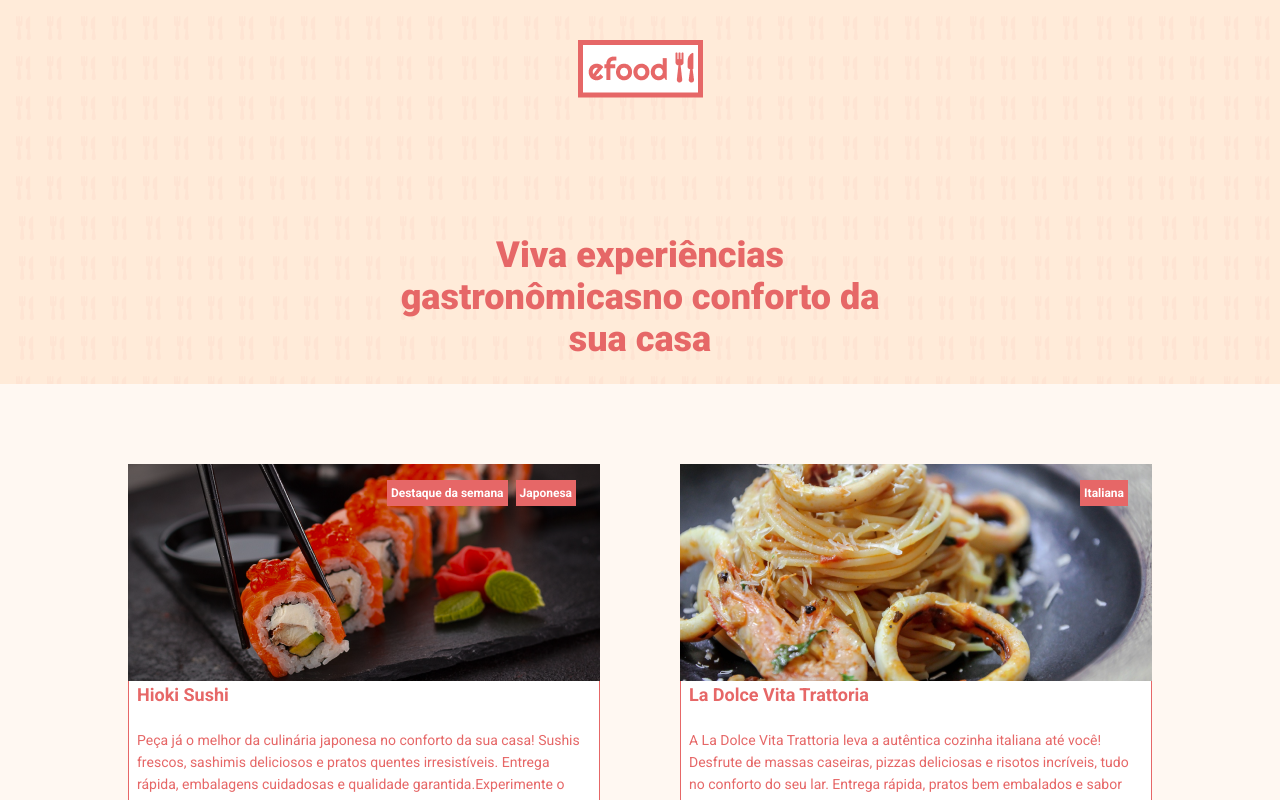
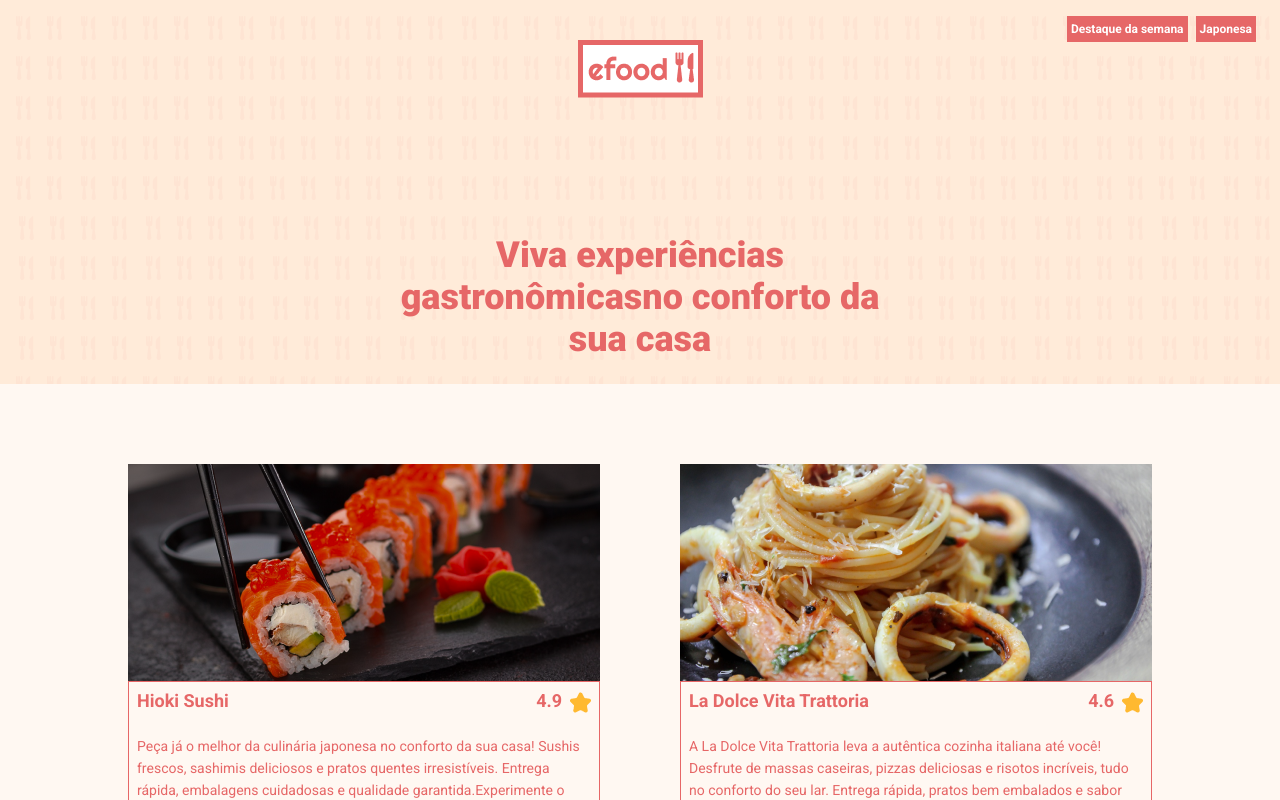
Before and after one commit to joao-carlos-dev/EFood, a React (Create React App) app: page / in a window 1280 px wide. Shown: the top 800 px of the page. Built offline with nearby package versions, Linux system fonts and the light colour scheme.

Commit message:
colocando avaliacao

```diff
--- a/src/components/Restaurants/index.tsx
+++ b/src/components/Restaurants/index.tsx
@@ -1,16 +1,26 @@
 import { Link } from 'react-router-dom'
 import { ButtonContainer } from '../Button/styles'
 import Tag from '../Tag'
-import { Border, Card, Descricao, Infos, Titulo } from './styles'
+import {
+  Avaliacao,
+  Border,
+  Card,
+  Descricao,
+  Infos,
+  Nota,
+  Titulo
+} from './styles'
+import estrela from '../../assets/images/estrela.png'
 
 type Props = {
   titulo: string
   descricao: string
   infos: string[]
   image: string
+  avaliacao: number
 }
 
-const Restaurants = ({ titulo, descricao, infos, image }: Props) => (
+const Restaurants = ({ titulo, descricao, infos, image, avaliacao }: Props) => (
   <Card>
     <img src={image} alt={titulo} />
     <Infos>
@@ -19,10 +29,16 @@
       ))}
     </Infos>
     <Border>
-      <Titulo>{titulo}</Titulo>
+      <Titulo>
+        {titulo}
+        <Nota>
+          <Avaliacao>{avaliacao}</Avaliacao>
+          <img src={estrela} alt="estrela" />
+        </Nota>
+      </Titulo>
       <Descricao>{descricao}</Descricao>
       <ButtonContainer>
-        <Link to="/perfil">Saiba maisl</Link>
+        <Link to="/perfil">Saiba mais</Link>
       </ButtonContainer>
     </Border>
   </Card>
--- a/src/components/Restaurants/styles.ts
+++ b/src/components/Restaurants/styles.ts
@@ -4,12 +4,12 @@
 import { ButtonContainer } from '../Button/styles'
 
 export const Card = styled.div`
-  background-color: ${cores.branco};
+  background-color: ${cores.branco}
   position: relative;
   margin-bottom: 48px;
 
   img {
-    margin-bottom: -10px;
+    margin-bottom: -4px;
   }
 
   ${ButtonContainer} {
@@ -27,12 +27,24 @@
 export const Titulo = styled.h3`
   font-size: 18px;
   font-weight: 700;
-  display: block;
   margin-top: 8px;
   margin-bottom: 16px;
   margin-left: 8px;
+  display: flex;
+  justify-content: space-between;
+`
+export const Nota = styled.div`
+  margin-right: 8px;
+  display: flex;
+  align-items: center;
+  justify-content: center;
 `
 
+export const Avaliacao = styled.h4`
+  margin-right: 8px;
+  font-size: 18px;
+  font-weight: 700;
+`
 export const Descricao = styled.p`
   font-size: 14px;
   line-height: 22px;
--- a/src/components/RestaurantsList/index.tsx
+++ b/src/components/RestaurantsList/index.tsx
@@ -16,6 +16,7 @@
             titulo={rest.titulo}
             descricao={rest.descricao}
             image={rest.image}
+            avaliacao={rest.avaliacao}
             infos={rest.infos}
           />
         ))}
--- a/src/models/Rest.ts
+++ b/src/models/Rest.ts
@@ -1,5 +1,6 @@
 class Rest {
   titulo: string
+  avaliacao: number
   descricao: string
   image: string
   infos: string[]
@@ -8,12 +9,14 @@
   constructor(
     id: number,
     titulo: string,
+    avaliacao: number,
     descricao: string,
     image: string,
     infos: string[]
   ) {
     this.id = id
     this.titulo = titulo
+    this.avaliacao = avaliacao
     this.image = image
     this.infos = infos
     this.descricao = descricao
--- a/src/pages/Home/index.tsx
+++ b/src/pages/Home/index.tsx
@@ -8,6 +8,7 @@
   {
     id: 1,
     titulo: 'Hioki Sushi',
+    avaliacao: 4.9,
     descricao:
       'Peça já o melhor da culinária japonesa no conforto da sua casa! Sushis frescos, sashimis deliciosos e pratos quentes irresistíveis. Entrega rápida, embalagens cuidadosas e qualidade garantida.Experimente o Japão sem sair do lar com nosso delivery!',
     infos: ['Destaque da semana', 'Japonesa'],
@@ -16,6 +17,7 @@
   {
     id: 2,
     titulo: 'La Dolce Vita Trattoria',
+    avaliacao: 4.6,
     descricao:
       'A La Dolce Vita Trattoria leva a autêntica cozinha italiana até você! Desfrute de massas caseiras, pizzas deliciosas e risotos incríveis, tudo no conforto do seu lar. Entrega rápida, pratos bem embalados e sabor inesquecível. Peça já!',
     infos: ['Italiana'],
@@ -24,6 +26,7 @@
   {
     id: 3,
     titulo: 'Hioki Sushi',
+    avaliacao: 4.6,
     descricao:
       'Peça já o melhor da culinária japonesa no conforto da sua casa! Sushis frescos, sashimis deliciosos e pratos quentes irresistíveis. Entrega rápida, embalagens cuidadosas e qualidade garantida.Experimente o Japão sem sair do lar com nosso delivery!',
     infos: ['Japonesa'],
@@ -32,6 +35,7 @@
   {
     id: 4,
     titulo: 'Hioki Sushi',
+    avaliacao: 4.6,
     descricao:
       'Peça já o melhor da culinária japonesa no conforto da sua casa! Sushis frescos, sashimis deliciosos e pratos quentes irresistíveis. Entrega rápida, embalagens cuidadosas e qualidade garantida.Experimente o Japão sem sair do lar com nosso delivery!',
     infos: ['Japonesa'],
@@ -40,6 +44,7 @@
   {
     id: 5,
     titulo: 'Hioki Sushi',
+    avaliacao: 4.6,
     descricao:
       'Peça já o melhor da culinária japonesa no conforto da sua casa! Sushis frescos, sashimis deliciosos e pratos quentes irresistíveis. Entrega rápida, embalagens cuidadosas e qualidade garantida.Experimente o Japão sem sair do lar com nosso delivery!',
     infos: ['Japonesa'],
@@ -48,6 +53,7 @@
   {
     id: 6,
     titulo: 'Hioki Sushi',
+    avaliacao: 4.6,
     descricao:
       'Peça já o melhor da culinária japonesa no conforto da sua casa! Sushis frescos, sashimis deliciosos e pratos quentes irresistíveis. Entrega rápida, embalagens cuidadosas e qualidade garantida.Experimente o Japão sem sair do lar com nosso delivery!',
     infos: ['Japonesa'],
--- a/src/pages/Perfil/index.tsx
+++ b/src/pages/Perfil/index.tsx
@@ -7,48 +7,54 @@
 
 const restaurantes: Rest[] = [
   {
-    id: 1,
+    id: 7,
     titulo: 'Hioki Sushi',
+    avaliacao: 4.9,
     descricao:
       'Peça já o melhor da culinária japonesa no conforto da sua casa! Sushis frescos, sashimis deliciosos e pratos quentes irresistíveis. Entrega rápida, embalagens cuidadosas e qualidade garantida.Experimente o Japão sem sair do lar com nosso delivery!',
     infos: ['Destaque da semana', 'Japonesa'],
     image: japonesa
   },
   {
-    id: 2,
+    id: 8,
     titulo: 'La Dolce Vita Trattoria',
+    avaliacao: 4.6,
     descricao:
       'A La Dolce Vita Trattoria leva a autêntica cozinha italiana até você! Desfrute de massas caseiras, pizzas deliciosas e risotos incríveis, tudo no conforto do seu lar. Entrega rápida, pratos bem embalados e sabor inesquecível. Peça já!',
     infos: ['Italiana'],
     image: italiana
   },
   {
-    id: 3,
+    id: 9,
     titulo: 'Hioki Sushi',
+    avaliacao: 4.6,
     descricao:
       'Peça já o melhor da culinária japonesa no conforto da sua casa! Sushis frescos, sashimis deliciosos e pratos quentes irresistíveis. Entrega rápida, embalagens cuidadosas e qualidade garantida.Experimente o Japão sem sair do lar com nosso delivery!',
     infos: ['Japonesa'],
     image: japonesa
   },
   {
-    id: 4,
+    id: 10,
     titulo: 'Hioki Sushi',
+    avaliacao: 4.6,
     descricao:
       'Peça já o melhor da culinária japonesa no conforto da sua casa! Sushis frescos, sashimis deliciosos e pratos quentes irresistíveis. Entrega rápida, embalagens cuidadosas e qualidade garantida.Experimente o Japão sem sair do lar com nosso delivery!',
     infos: ['Japonesa'],
     image: japonesa
   },
   {
-    id: 5,
+    id: 11,
     titulo: 'Hioki Sushi',
+    avaliacao: 4.6,
     descricao:
       'Peça já o melhor da culinária japonesa no conforto da sua casa! Sushis frescos, sashimis deliciosos e pratos quentes irresistíveis. Entrega rápida, embalagens cuidadosas e qualidade garantida.Experimente o Japão sem sair do lar com nosso delivery!',
     infos: ['Japonesa'],
     image: japonesa
   },
   {
-    id: 6,
+    id: 12,
     titulo: 'Hioki Sushi',
+    avaliacao: 4.6,
     descricao:
       'Peça já o melhor da culinária japonesa no conforto da sua casa! Sushis frescos, sashimis deliciosos e pratos quentes irresistíveis. Entrega rápida, embalagens cuidadosas e qualidade garantida.Experimente o Japão sem sair do lar com nosso delivery!',
     infos: ['Japonesa'],
```
